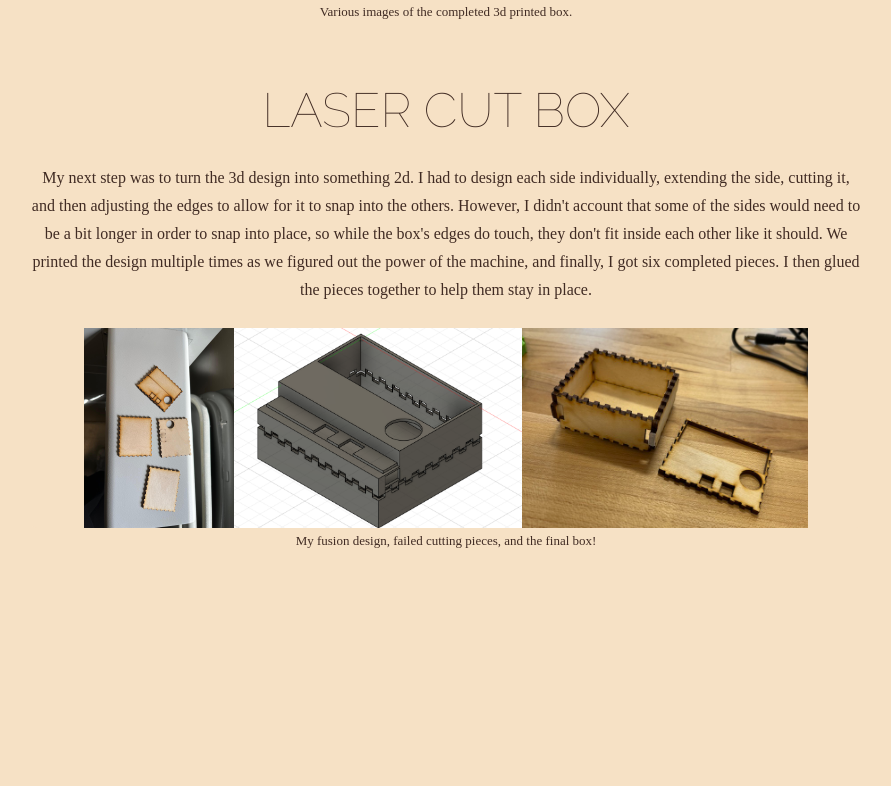
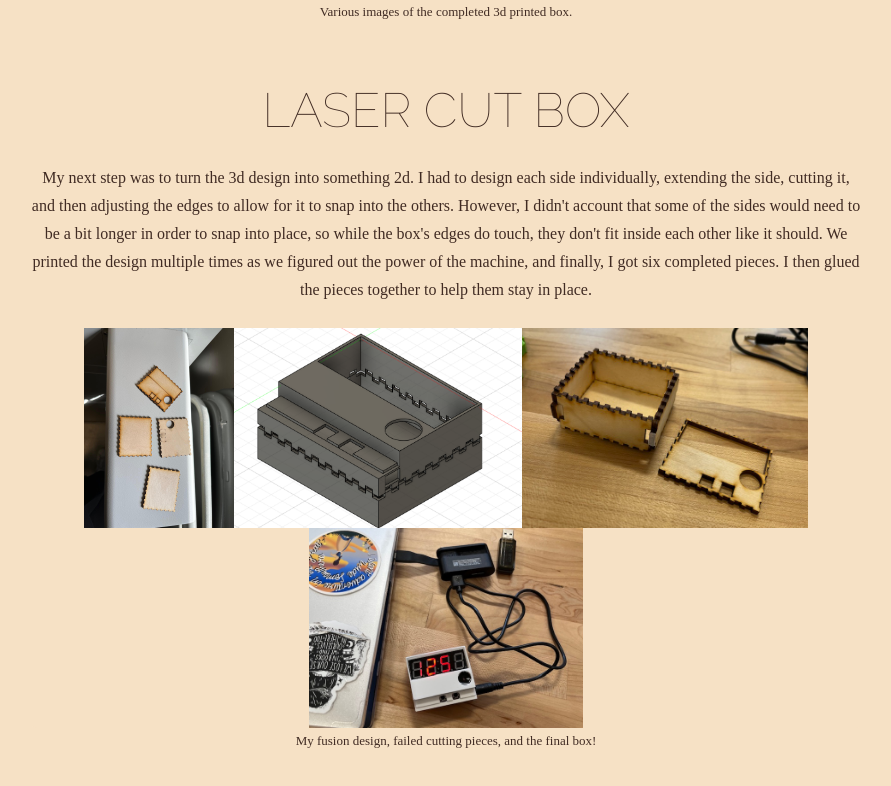
Before and after one commit to alliebeckerman/ABlog, a plain HTML site: page project3.html in a window 1280 px wide. Shown: the part 2104-2890 px from the top of the page, without its empty margins (194-1085 px from the left). Before the commit the page ends 2736 px from the top, so only its background shows below. Drawn offline with Linux system fonts and the light colour scheme; files that its build step writes are made by us from their sources.

Commit message:
Update project3.html

```diff
--- a/project3.html
+++ b/project3.html
@@ -109,5 +109,5 @@ Thinking ahead, I began designing my 3D printed box with the goal of later adapt
 
                         <center><p class="mb-0">My next step was to turn the 3d design into something 2d. I had to design each side individually, extending the side, cutting it, and then adjusting the edges to allow for it to snap into the others. However, I didn't account that some of the sides would need to be a bit longer in order to snap into place, so while the box's edges do touch, they don't fit inside each other like it should. We printed the design multiple times as we figured out the power of the machine, and finally, I got six completed pieces. I then glued the pieces together to help them stay in place.  </p><br>
 
-                     <img src="images/WhatsApp Image 2024-10-01 at 11.57.05_8b9c5475.jpg" alt="WhatsApp Image 2024-10-01 at 11.57.05_8b9c5475.jpg" height="200" border="0"><img src="images/Screenshot 2024-10-01 115424.png" alt="Screenshot 2024-10-01 115424.png" height="200" border="0"><img src="images/IMG_0725.jpg" alt="IMG_0725" height="200" border="0"><br></div>
+                     <img src="images/WhatsApp Image 2024-10-01 at 11.57.05_8b9c5475.jpg" alt="WhatsApp Image 2024-10-01 at 11.57.05_8b9c5475.jpg" height="200" border="0"><img src="images/Screenshot 2024-10-01 115424.png" alt="Screenshot 2024-10-01 115424.png" height="200" border="0"><img src="images/IMG_0725.jpg" alt="IMG_0725" height="200" border="0"><img src="images/IMG_0729.jpg" alt="IMG_0729" height="200" border="0"><br></div>
  <center><font size="2">My fusion design, failed cutting pieces, and the final box!</font></center>
```
